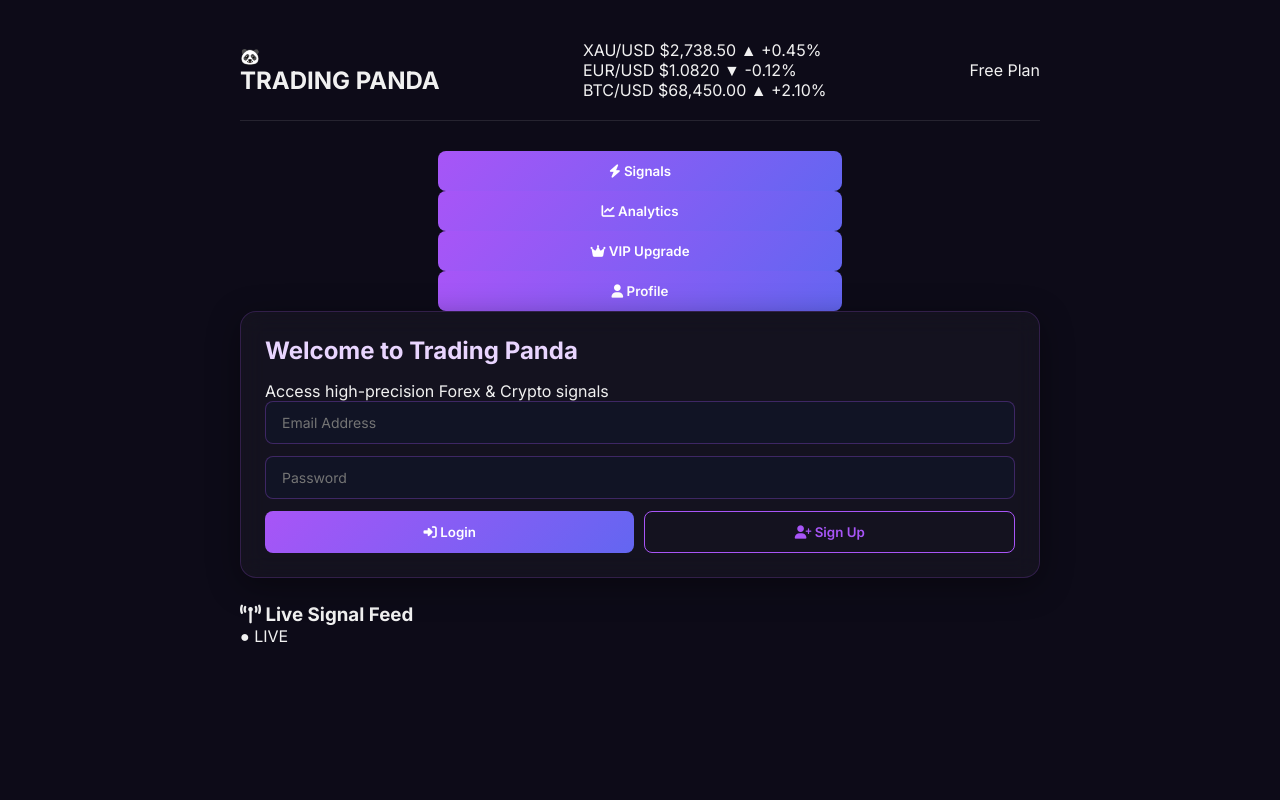
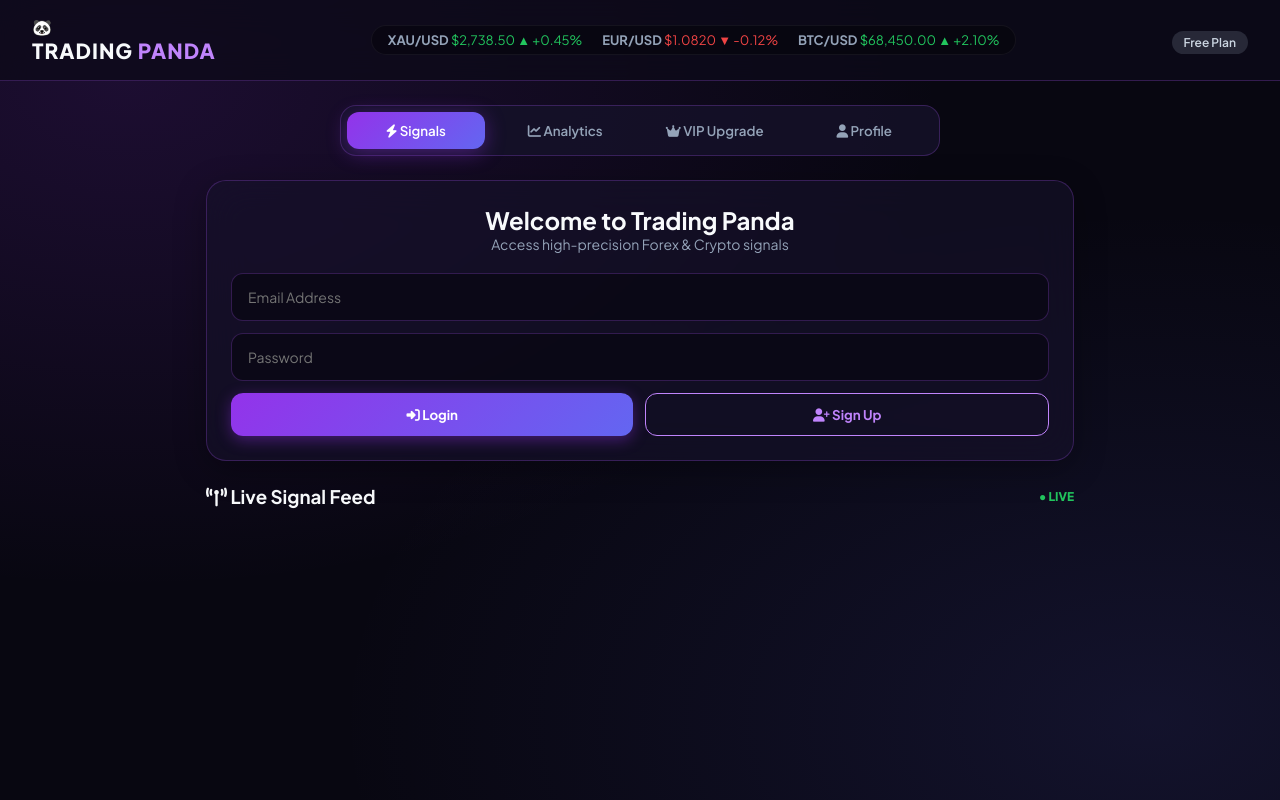
Before and after one commit to WaliJutt/tradingpanda, a plain HTML site: page index.html in a window 1280 px wide. Drawn offline with Linux system fonts and the light colour scheme; no server answers.

Commit message:
Refactor styles and update font to Plus Jakarta Sans
Updated font family and background styles. Added CSS variables for colors and adjusted various component styles.

```diff
--- a/style.css
+++ b/style.css
@@ -1,148 +1,308 @@
-@import url('https://fonts.googleapis.com/css2?family=Inter:wght@300;400;600;700&display=swap');
+@import url('https://fonts.googleapis.com/css2?family=Plus+Jakarta+Sans:wght@300;400;600;700;800&display=swap');
+
+:root {
+  --bg-dark: #080711;
+  --card-bg: rgba(22, 18, 42, 0.65);
+  --border-color: rgba(168, 85, 247, 0.25);
+  --primary-purple: #9333ea;
+  --neon-purple: #c084fc;
+  --green-glow: #22c55e;
+  --red-glow: #ef4444;
+  --text-main: #f8fafc;
+  --text-muted: #94a3b8;
+}
 
 * {
   margin: 0;
   padding: 0;
   box-sizing: border-box;
-  font-family: 'Inter', sans-serif;
+  font-family: 'Plus Jakarta Sans', sans-serif;
 }
 
 body {
-  background: #0d0b18;
-  color: #f1f1f1;
+  background: var(--bg-dark);
+  background-image:
+    radial-gradient(at 10% 10%, rgba(147, 51, 234, 0.15) 0px, transparent 50%),
+    radial-gradient(at 90% 90%, rgba(99, 102, 241, 0.12) 0px, transparent 50%);
+  color: var(--text-main);
   min-height: 100vh;
-  display: flex;
-  flex-direction: column;
-  align-items: center;
-  padding: 20px;
+  padding-bottom: 50px;
 }
 
-header {
-  width: 100%;
-  max-width: 800px;
+/* Top Navigation Bar */
+.top-nav {
   display: flex;
   justify-content: space-between;
   align-items: center;
-  padding: 20px 0;
-  border-bottom: 1px solid rgba(255, 255, 255, 0.1);
-  margin-bottom: 30px;
+  padding: 16px 32px;
+  background: rgba(13, 11, 26, 0.8);
+  backdrop-filter: blur(16px);
+  border-bottom: 1px solid var(--border-color);
+  position: sticky;
+  top: 0;
+  z-index: 100;
 }
 
-header h1 {
-  font-size: 1.8rem;
-  background: linear-gradient(135deg, #a855f7, #6366f1);
-  -webkit-background-clip: text;
-  -webkit-text-fill-color: transparent;
-  font-weight: 700;
+.logo h2 {
+  font-size: 1.3rem;
+  font-weight: 800;
+  letter-spacing: 1px;
 }
 
-main {
-  width: 100%;
-  max-width: 800px;
+.logo h2 span {
+  color: var(--neon-purple);
+}
+
+.ticker-container {
+  display: flex;
+  gap: 20px;
+  background: rgba(0,0,0,0.3);
+  padding: 6px 16px;
+  border-radius: 20px;
+  border: 1px solid rgba(255,255,255,0.05);
+}
+
+.ticker-item {
+  font-size: 13px;
+}
+
+.ticker-item .pair {
+  font-weight: 700;
+  color: var(--text-muted);
+}
+
+.green { color: var(--green-glow); }
+.red { color: var(--red-glow); }
+.purple { color: var(--neon-purple); }
+
+.badge {
+  padding: 4px 12px;
+  border-radius: 12px;
+  font-size: 12px;
+  font-weight: 600;
+}
+
+.badge.free {
+  background: rgba(148, 163, 184, 0.2);
+  color: #cbd5e1;
+}
+
+/* Main Navigation Tabs */
+.main-tabs {
+  display: flex;
+  justify-content: center;
+  gap: 12px;
+  margin: 24px auto;
+  max-width: 600px;
+  background: rgba(22, 18, 42, 0.8);
+  padding: 6px;
+  border-radius: 16px;
+  border: 1px solid var(--border-color);
+}
+
+.tab-btn {
+  flex: 1;
+  padding: 10px 16px;
+  border: none;
+  background: transparent;
+  color: var(--text-muted);
+  font-weight: 600;
+  border-radius: 12px;
+  cursor: pointer;
+  transition: all 0.3s ease;
+}
+
+.tab-btn.active, .tab-btn:hover {
+  background: linear-gradient(135deg, var(--primary-purple), #6366f1);
+  color: white;
+  box-shadow: 0 4px 20px rgba(147, 51, 234, 0.4);
+}
+
+/* Layout Containers */
+.container {
+  max-width: 900px;
+  margin: 0 auto;
+  padding: 0 16px;
 }
 
 .card {
-  background: rgba(255, 255, 255, 0.03);
-  border: 1px solid rgba(168, 85, 247, 0.2);
-  border-radius: 16px;
+  background: var(--card-bg);
+  border: 1px solid var(--border-color);
+  border-radius: 20px;
   padding: 24px;
-  backdrop-filter: blur(12px);
-  box-shadow: 0 8px 32px 0 rgba(0, 0, 0, 0.37);
-  margin-bottom: 25px;
+  backdrop-filter: blur(20px);
+  box-shadow: 0 8px 32px rgba(0, 0, 0, 0.3);
+  margin-bottom: 24px;
 }
 
-.card h2, .card h3 {
-  margin-bottom: 16px;
-  color: #e9d5ff;
+/* Auth Section */
+.auth-header {
+  text-align: center;
+  margin-bottom: 20px;
+}
+
+.auth-header p {
+  color: var(--text-muted);
+  font-size: 14px;
 }
 
 input, select {
   width: 100%;
-  padding: 12px 16px;
+  padding: 14px 16px;
   margin-bottom: 12px;
-  background: rgba(15, 23, 42, 0.6);
-  border: 1px solid rgba(168, 85, 247, 0.3);
-  border-radius: 8px;
-  color: #fff;
+  background: rgba(10, 8, 20, 0.8);
+  border: 1px solid var(--border-color);
+  border-radius: 12px;
+  color: white;
   font-size: 14px;
   outline: none;
-  transition: all 0.3s ease;
 }
 
 input:focus, select:focus {
-  border-color: #a855f7;
-  box-shadow: 0 0 10px rgba(168, 85, 247, 0.4);
+  border-color: var(--neon-purple);
+  box-shadow: 0 0 12px rgba(192, 132, 252, 0.3);
+}
+
+.form-grid {
+  display: grid;
+  grid-template-columns: repeat(auto-fit, minmax(200px, 1fr));
+  gap: 12px;
+  margin-bottom: 12px;
 }
 
 .btn-group {
   display: flex;
-  gap: 10px;
+  gap: 12px;
 }
 
 button {
-  width: 100%;
-  padding: 12px;
-  background: linear-gradient(135deg, #a855f7, #6366f1);
+  padding: 12px 20px;
   border: none;
-  border-radius: 8px;
-  color: white;
-  font-weight: 600;
+  border-radius: 12px;
+  font-weight: 700;
   cursor: pointer;
-  transition: transform 0.2s, opacity 0.2s;
+  transition: transform 0.2s;
 }
 
-button:hover {
-  opacity: 0.9;
-  transform: translateY(-2px);
+button:hover { transform: translateY(-2px); }
+
+.glow-btn, #login-btn {
+  width: 100%;
+  background: linear-gradient(135deg, var(--primary-purple), #6366f1);
+  color: white;
+  box-shadow: 0 4px 15px rgba(147, 51, 234, 0.4);
 }
 
 button.secondary {
+  width: 100%;
   background: transparent;
-  border: 1px solid #a855f7;
-  color: #a855f7;
+  border: 1px solid var(--neon-purple);
+  color: var(--neon-purple);
 }
 
 #logout-btn {
-  width: auto;
-  padding: 8px 16px;
   background: rgba(239, 68, 68, 0.2);
-  border: 1px solid #ef4444;
   color: #fca5a5;
+  border: 1px solid var(--red-glow);
+  padding: 6px 12px;
 }
 
-#logout-btn:hover {
-  background: #ef4444;
-  color: white;
+/* Signal Feed & Cards */
+.feed-header {
+  display: flex;
+  justify-content: space-between;
+  align-items: center;
+  margin-bottom: 16px;
 }
 
-#signals-container {
+.live-dot {
+  color: var(--green-glow);
+  font-size: 12px;
+  font-weight: 800;
+}
+
+.signals-grid {
   display: grid;
   gap: 16px;
-  margin-top: 15px;
 }
 
 .signal-card {
   background: rgba(255, 255, 255, 0.02);
-  border-left: 4px solid #a855f7;
-  border-radius: 12px;
-  padding: 16px;
+  border: 1px solid var(--border-color);
+  border-left: 6px solid var(--primary-purple);
+  border-radius: 16px;
+  padding: 20px;
   display: flex;
   flex-direction: column;
-  gap: 8px;
-  box-shadow: 0 4px 15px rgba(0, 0, 0, 0.2);
+  gap: 12px;
 }
 
-.signal-card.buy {
-  border-left-color: #22c55e;
+.signal-card.buy { border-left-color: var(--green-glow); }
+.signal-card.sell { border-left-color: var(--red-glow); }
+
+.signal-header {
+  display: flex;
+  justify-content: space-between;
+  align-items: center;
 }
 
-.signal-card.sell {
-  border-left-color: #ef4444;
+.pair-title {
+  font-size: 1.2rem;
+  font-weight: 800;
 }
 
-.buy-text { color: #22c55e; font-weight: bold; }
-.sell-text { color: #ef4444; font-weight: bold; }
+.badge-action {
+  padding: 4px 12px;
+  border-radius: 20px;
+  font-weight: 800;
+  font-size: 12px;
+}
 
-.hidden {
-  display: none !important;
+.badge-action.buy { background: rgba(34, 197, 94, 0.2); color: var(--green-glow); }
+.badge-action.sell { background: rgba(239, 68, 68, 0.2); color: var(--red-glow); }
+
+.signal-details {
+  display: grid;
+  grid-template-columns: repeat(3, 1fr);
+  background: rgba(0,0,0,0.3);
+  padding: 12px;
+  border-radius: 12px;
+  text-align: center;
 }
+
+.detail-box span {
+  display: block;
+  font-size: 11px;
+  color: var(--text-muted);
+}
+
+.detail-box strong {
+  font-size: 14px;
+}
+
+/* Analytics Stats */
+.stats-grid {
+  display: grid;
+  grid-template-columns: repeat(auto-fit, minmax(200px, 1fr));
+  gap: 16px;
+  margin-top: 16px;
+}
+
+.stat-card {
+  background: rgba(0,0,0,0.3);
+  padding: 20px;
+  border-radius: 16px;
+  text-align: center;
+}
+
+.stat-num {
+  font-size: 2rem;
+  font-weight: 800;
+  margin-top: 8px;
+}
+
+/* VIP Card */
+.vip-card { text-align: center; }
+.vip-icon { font-size: 3rem; color: #eab308; margin-bottom: 12px; }
+
+.hidden { display: none !important; }
```
